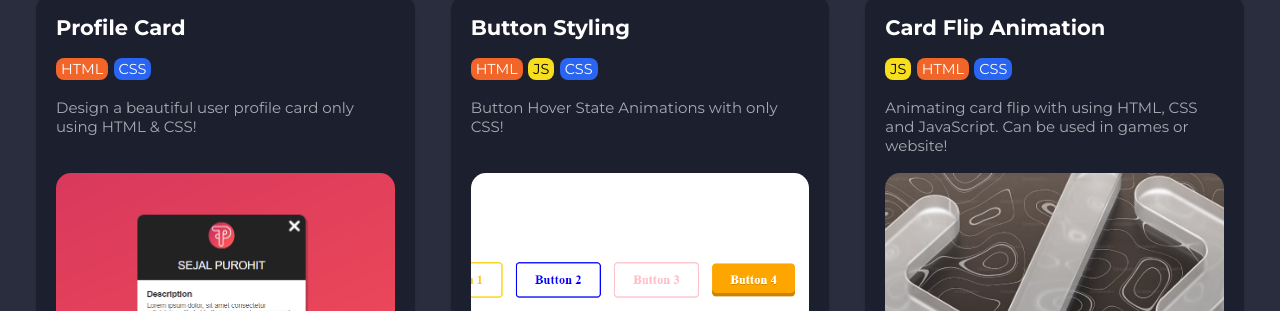
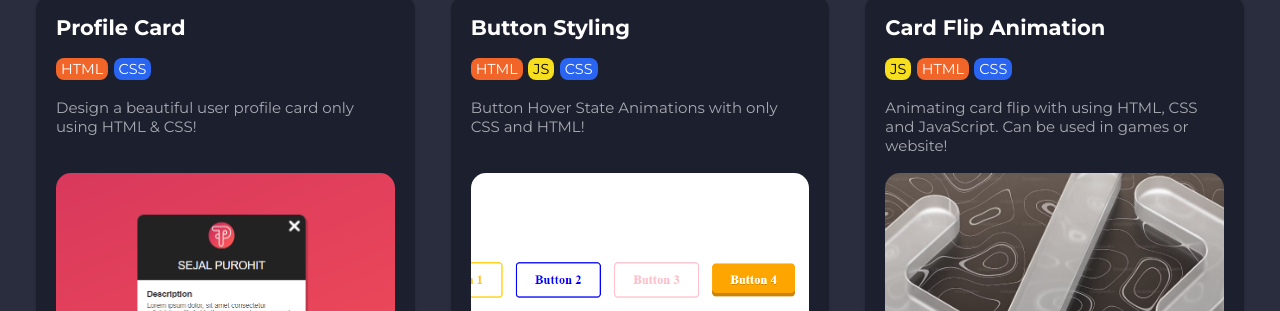
Before and after one commit to sejalpurohit/sejalpurohit.github.io, a Jekyll site: the page built from projects.md, in a window 1280 px wide. Shown: the part 1130-1441 px from the top of the page. Built offline with Jekyll 4.4.1, drawn with Linux system fonts in a browser that asks for light colours; nearby versions of some CDN libraries.

Commit message:
minorupdate

```diff
--- a/_data/projects_data.yml
+++ b/_data/projects_data.yml
@@ -30,7 +30,7 @@ projects:
   - title: Button Styling
     img: /assets/uploads/buttonStyling.png
     img_alt: Oops!
-    about: Button Hover State Animations with only CSS!
+    about: Button Hover State Animations with only CSS and HTML!
     tags: [HTML, JS, CSS]
     link: https://sejalpurohit.github.io/CSS_Exercise/foundations/button-styling/
     code: https://github.com/sejalpurohit/CSS_Exercise/tree/main/foundations/button-styling
```
